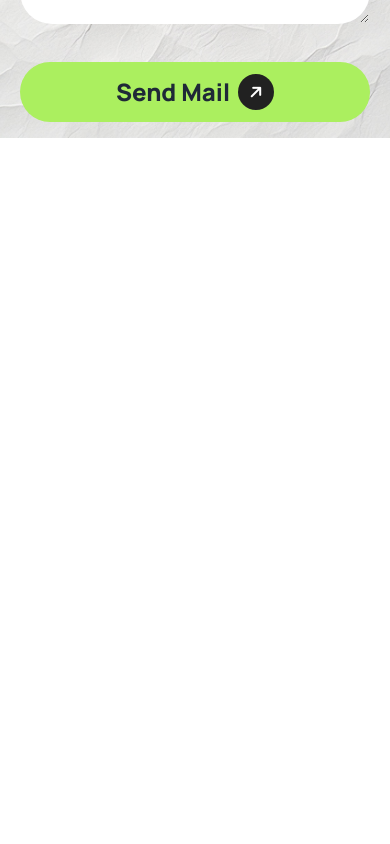
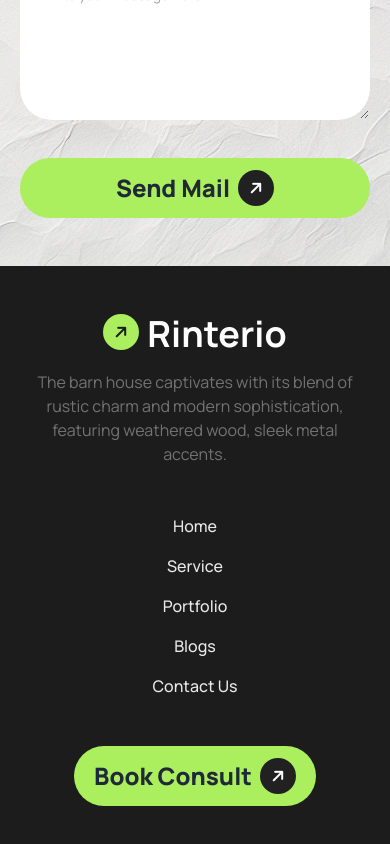
Before and after one commit to Nayeem-33/B10A3-md-nayeem-uddin, a plain HTML site: page index.html in a window 390 px wide. Shown: the part 552-1396 px from the top of the page. Before the commit the page ends 844 px from the top, so only its background shows below. Drawn offline with nearby package versions, Linux system fonts and the light colour scheme.

Commit message:
Footer-2 Added and mobile Responsive

```diff
--- a/index.html
+++ b/index.html
@@ -35,8 +35,11 @@
           extend: {
             colors: {
               "pri-color": "#ABEF5F",
+              "sec-color": "#1C1C1C",
               "head-color": "#212121",
               "pera-color": "#494949",
+              "pera-foot-color": "#737373",
+              "link-foot-color": "#E9E9E9",
               "btn-green": "rgba(171, 239, 95, 0.2)",
             },
           },
@@ -65,9 +68,11 @@
     <header></header>
 
     <main></main>
+
+    <footer>
       <!-- Footer-1 -->
       <div
-      class="bg-center bg-cover bg-no-repeat py-4 md:py-8 xl:py-24"
+        class="bg-center bg-cover bg-no-repeat py-12 md:py-20 xl:py-28"
         style="background-image: url(./assets/footer-bg.jpg)"
       >
         <div class="container mx-auto px-5">
@@ -82,8 +87,9 @@
               Let’s Discuss Next Project
             </h2>
             <p class="md:w-[650px] text-pera-color text-center mt-6">
-            The barn house captivates with its blend of rustic charm and modern
-            sophistication, featuring weathered wood, sleek metal accents.
+              The barn house captivates with its blend of rustic charm and
+              modern sophistication, featuring weathered wood, sleek metal
+              accents.
             </p>
           </div>
 
@@ -117,7 +123,7 @@
 
             <div>
               <textarea
-              class="textarea w-full rounded-[32px] h-24 md:h-40 xl:h-60 p-5"
+                class="textarea w-full rounded-[32px] h-40 xl:h-60 p-5"
                 placeholder="Write your message here"
               ></textarea>
             </div>
@@ -135,7 +141,41 @@
           </div>
         </div>
       </div>
-    <!-- Footer-1 -->
-    <footer></footer>
+
+      <!-- Footer-2 -->
+      <div class="bg-sec-color py-12 md:py-20 xl:py-28">
+        <div class="container mx-auto px-5 flex flex-col items-center">
+          <div class="flex gap-2">
+            <i
+              class="-rotate-45 w-9 h-9 rounded-[100%] bg-pri-color font-bold fa-solid fa-arrow-right text-sec-color flex justify-center items-center"
+            ></i>
+            <span class="font-bold text-white text-4xl">Rinterio</span>
+          </div>
+          <p class="md:w-[650px] text-pera-foot-color text-center mt-4">
+            The barn house captivates with its blend of rustic charm and modern
+            sophistication, featuring weathered wood, sleek metal accents.
+          </p>
+          <nav class="mt-12">
+            <ul
+              class="flex flex-col md:flex-row text-link-foot-color font-medium gap-4 md:gap-24 text-center"
+            >
+              <li><a href=""></a>Home</li>
+              <li><a href=""></a>Service</li>
+              <li><a href=""></a>Portfolio</li>
+              <li><a href=""></a>Blogs</li>
+              <li><a href=""></a>Contact Us</li>
+            </ul>
+          </nav>
+          <button
+            class="mt-12 justify-center py-3 px-5 rounded-[32px] bg-pri-color flex content-center items-center gap-2"
+          >
+            <span class="font-extrabold text-2xl">Book Consult</span>
+            <i
+              class="-rotate-45 w-9 h-9 rounded-[100%] bg-head-color fa-solid fa-arrow-right text-white flex justify-center items-center"
+            ></i>
+          </button>
+        </div>
+      </div>
+    </footer>
   </body>
 </html>
```
Lines whose indentation alone changed are shown as unchanged.
